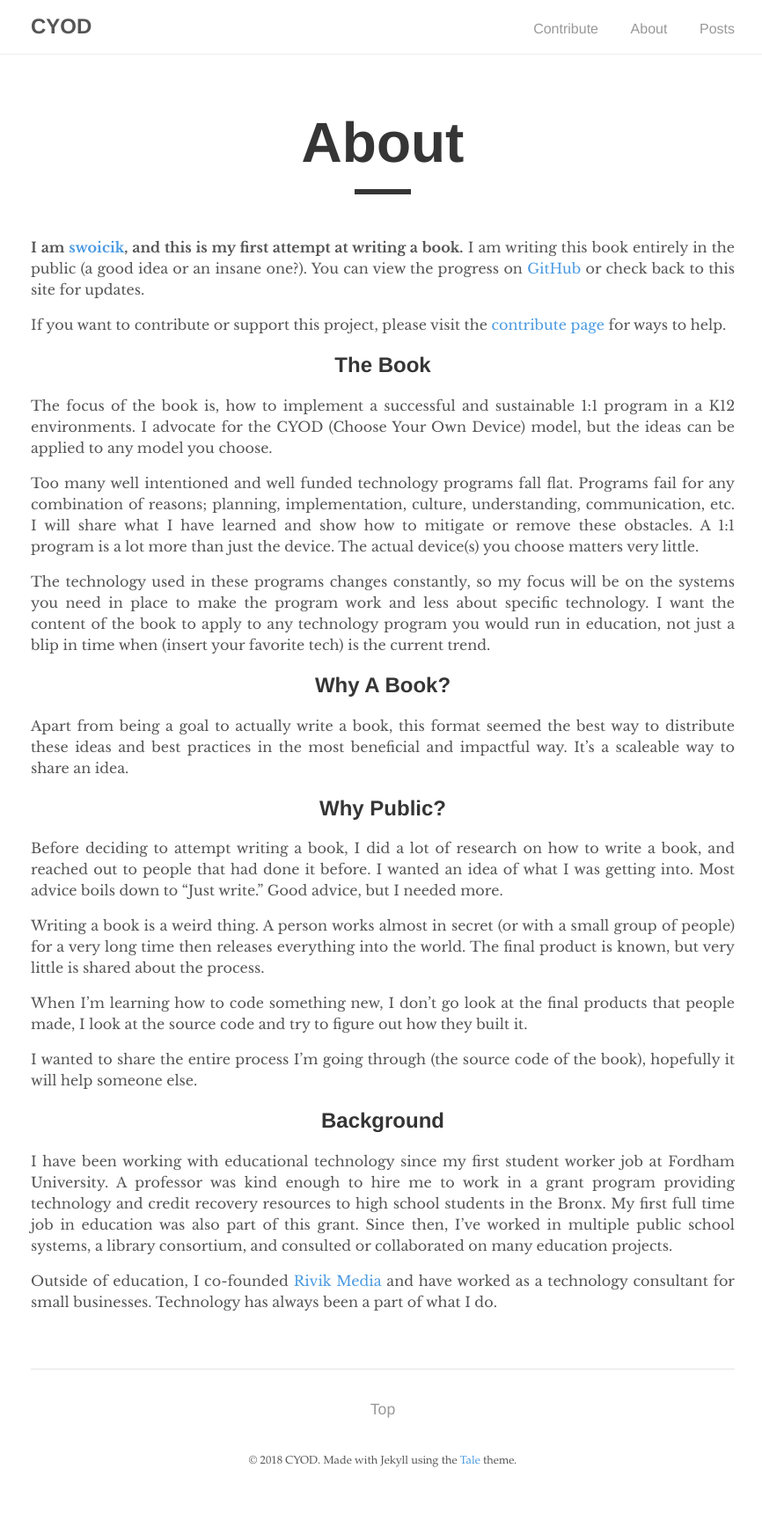
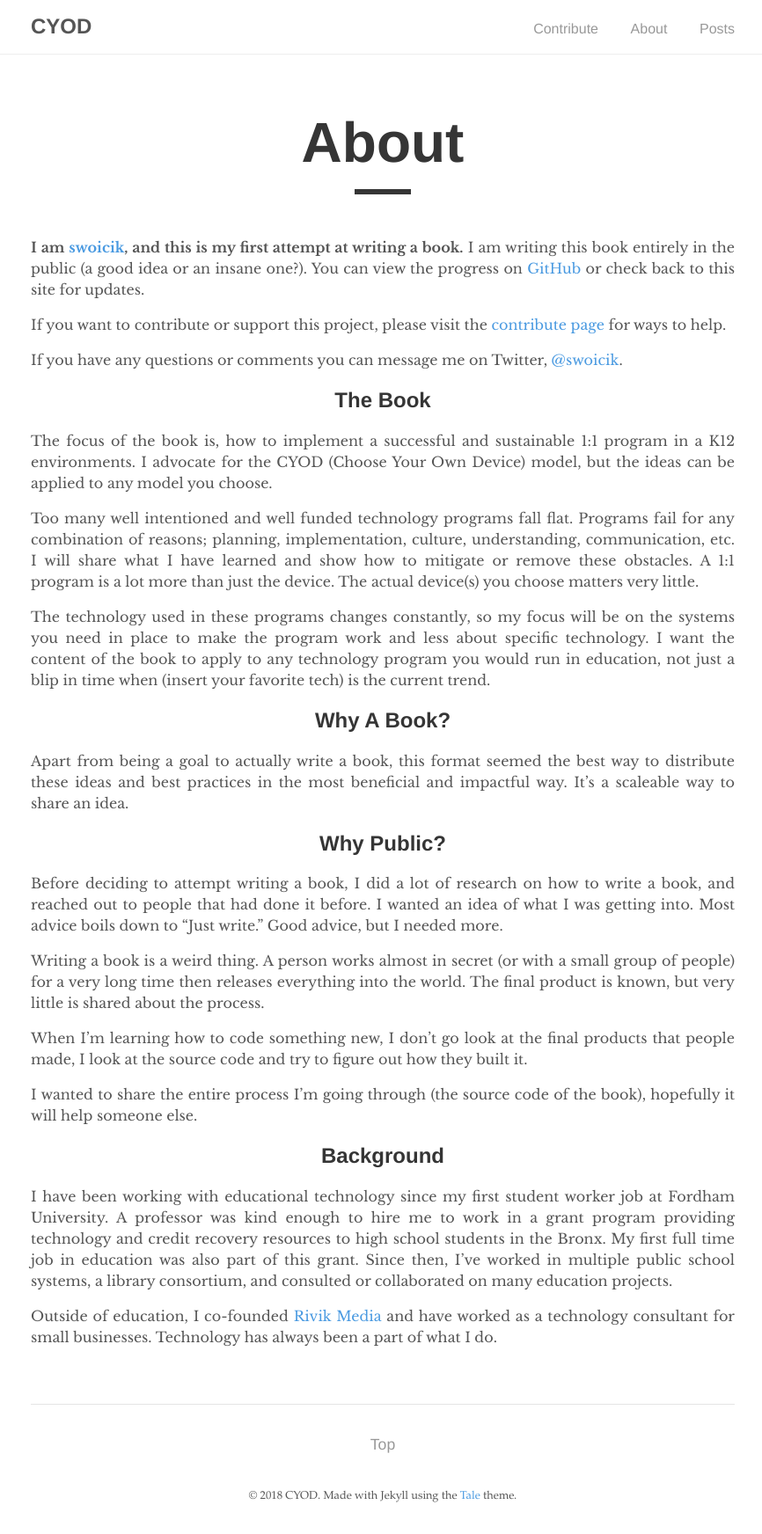
Before and after one commit to swoicik/book-cyod, a Jekyll site: the page built from about.md, in a window 1280 px wide. Shown: the whole page at 88% size, without its empty margins (205-1071 px from the left). Built offline with Jekyll 4.4.1, drawn with Linux system fonts in a browser that asks for light colours; before the commit the page ends 1704 px from its top, so only the background shows below that.

Commit message:
updated about.md

```diff
--- a/about.md
+++ b/about.md
@@ -7,6 +7,8 @@ permalink: /about/
 **I am [swoicik](https://swoicik.com), and this is my first attempt at writing a book.** I am writing this book entirely in the public (a good idea or an insane one?). You can view the progress on [GitHub](https://github.com/swoicik/cyod) or check back to this site for updates.
 
 If you want to contribute or support this project, please visit the [contribute page](/cyod/contribute) for ways to help.
+
+If you have any questions or comments you can message me on Twitter, [@swoicik](https://twitter.com/swoicik).
 
 ## The Book
 The focus of the book is, how to implement a successful and sustainable 1:1 program in a K12 environments. I advocate for the CYOD (Choose Your Own Device) model, but the ideas can be applied to any model you choose.
```
